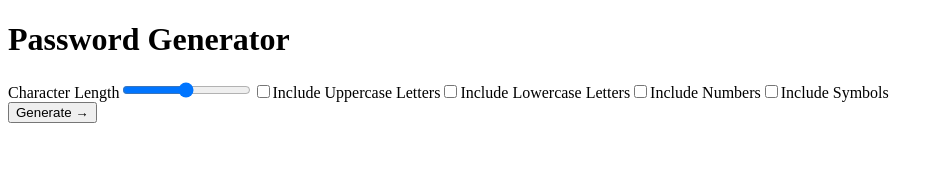
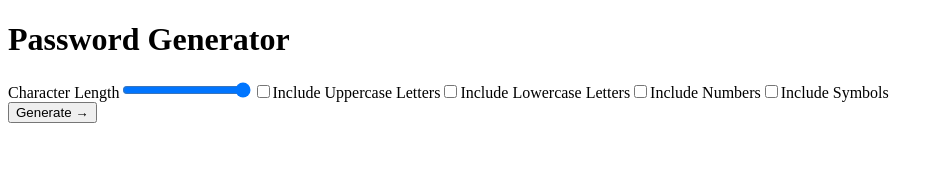
Before and after one commit to Muhammad-Z/frontend-mentor-challenges, a React (Vite) app in the folder password-generator-app-main/: page / in a window 1280 px wide. Shown: the top 172 px of the page, without its empty margins (0-943 px from the left). Built offline with nearby package versions, Linux system fonts and the light colour scheme.

Commit message:
Added ranges limit to range

```diff
--- a/password-generator-app-main/src/OptionsForm.jsx
+++ b/password-generator-app-main/src/OptionsForm.jsx
@@ -26,7 +26,8 @@ export default function OptionsForm() {
     <form onClick={handleFormClick}>
       <label>
         Character Length
-        <input type="range" name="passLeng" onChange={handleSliderChange} />
+        <input type="range" name="passLeng" min="0" max="24"
+          onChange={handleSliderChange} />
       </label>
 
       <label>
```
